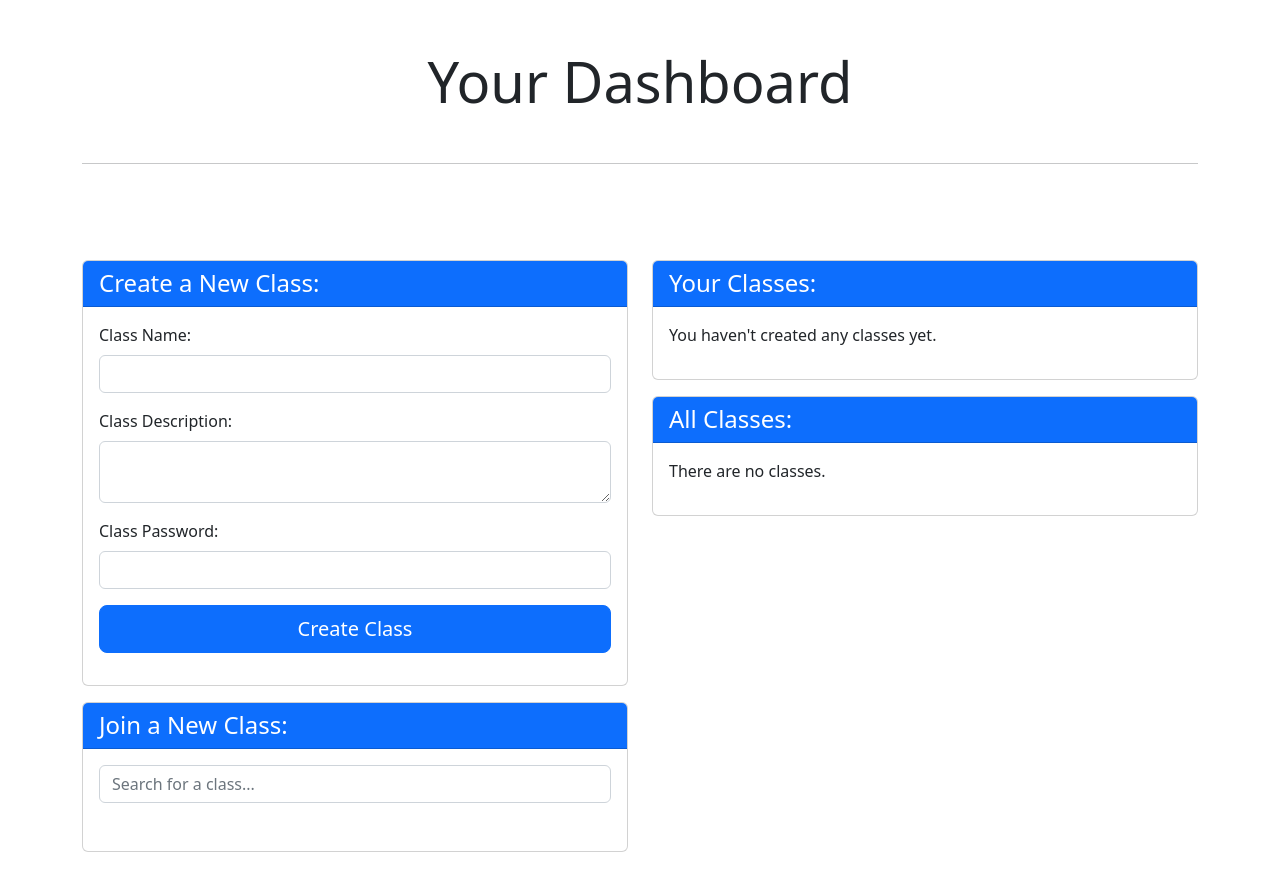
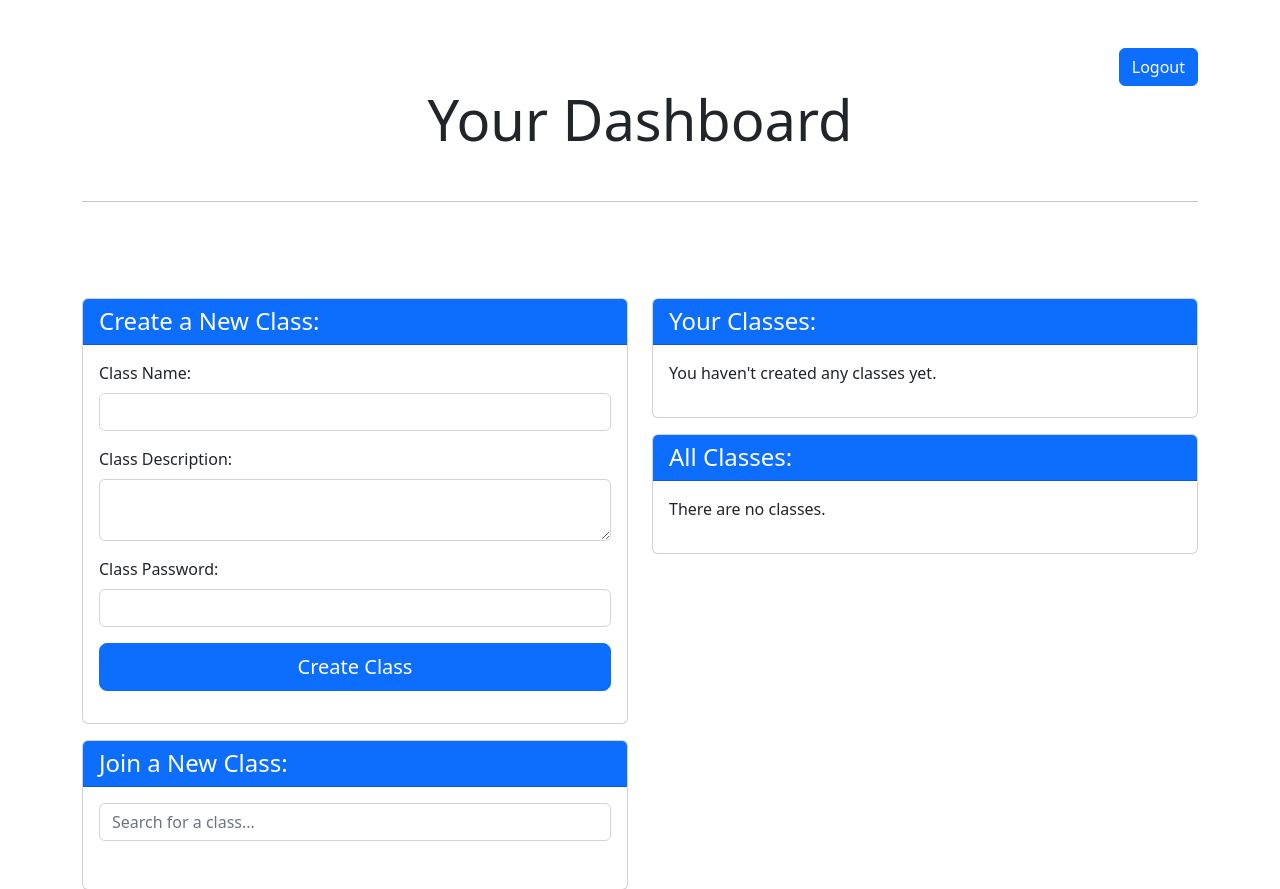
Before and after one commit to ashtiv/attendease, a Django app: template attendeaseapp/templates/teacherhome.html in a window 1280 px wide. Shown: the top 889 px of the page. Before the commit the page ends 852 px from the top, so only its background shows below. Run offline with Django 3.2, Linux system fonts and the light colour scheme; the template is opened without the code that fills it, so the values that code supplies are empty.

Commit message:
added logout button

```diff
--- a/attendeaseapp/templates/teacherhome.html
+++ b/attendeaseapp/templates/teacherhome.html
@@ -2,6 +2,14 @@
 
 {% block content %}
 <div class="container mt-5">
+    <div class="d-flex justify-content-end mt-3">
+        <div>
+            <form action="{% url 'logout' %}" method="post">
+                {% csrf_token %}
+                <button type="submit" class="btn btn-primary">Logout</button>
+            </form>
+        </div>
+    </div>
     <div class="row">
         <div class="col-12 mb-5">
             <h1 class="display-4 text-center mb-4">Your Dashboard</h1>
```
Also changed, not shown: attendeaseapp/templates/studenthome.html (+8 -0 lines), db.sqlite3.
